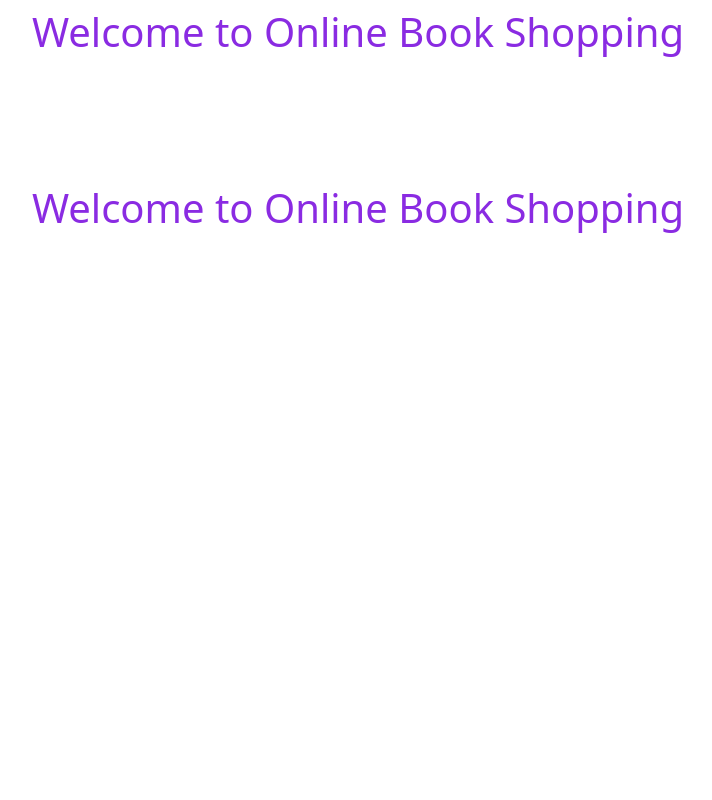
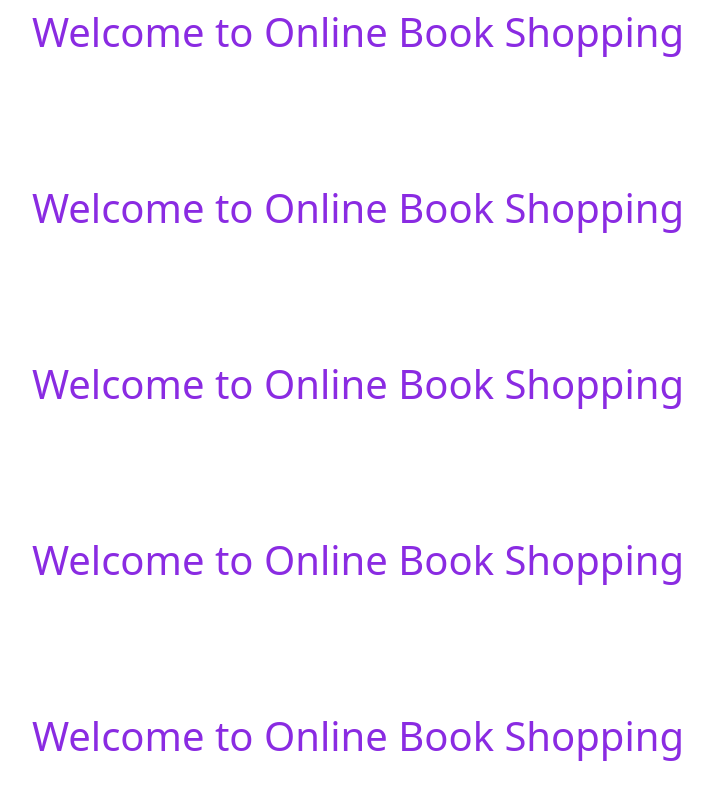
Before and after one commit to shubhamdhere621/OnlineBookShoppingFrontend, an Angular app in the folder Angularapp/: page / in a window 1280 px wide. Shown: the part 284-1084 px from the top of the page, without its empty margins (282-994 px from the left). Before the commit the page ends 800 px from the top, so only its background shows below. Built offline with nearby package versions, Linux system fonts and the light colour scheme.

Commit message:
changes in html home component

```diff
--- a/Angularapp/src/app/home/home.component.html
+++ b/Angularapp/src/app/home/home.component.html
@@ -1,3 +1,6 @@
 <div><h1>Welcome to Online Book Shopping</h1></div>
 <div><h1>Welcome to Online Book Shopping</h1></div>
 <div><h1>Welcome to Online Book Shopping</h1></div>
+<div><h1>Welcome to Online Book Shopping</h1></div>
+<div><h1>Welcome to Online Book Shopping</h1></div>
+<div><h1>Welcome to Online Book Shopping</h1></div>
```
